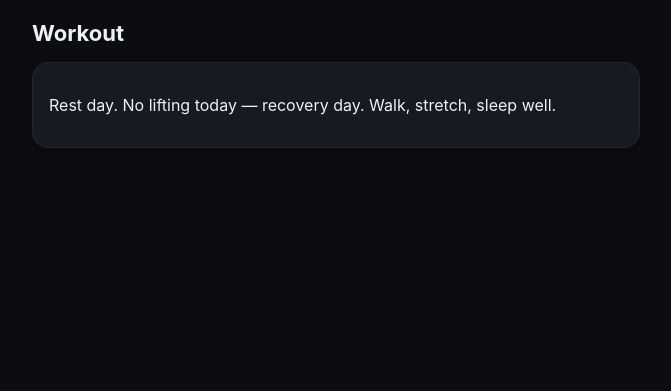
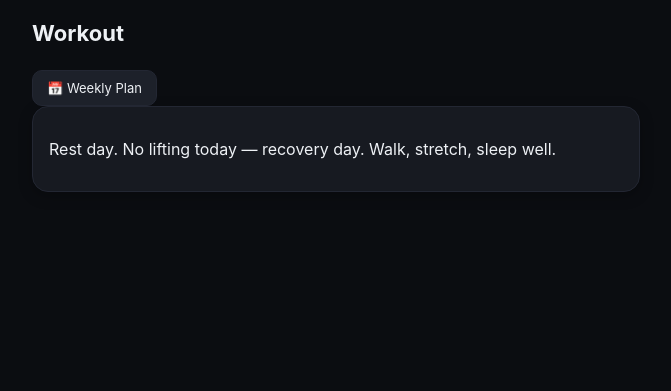
Before and after one commit to SnowShock2017/exodus, a Flask app: page /workouts/ in a window 1280 px wide. Shown: the part 61-452 px from the top of the page, without its empty margins (304-975 px from the left). Run offline with Flask 3, Linux system fonts and the light colour scheme; a user stored in the database is signed in; tables that the repository leaves empty hold one stand-in row (values such as "Sample post").

Commit message:
Add files via upload

```diff
--- a/logic/i18n.py
+++ b/logic/i18n.py
@@ -151,6 +151,7 @@ TRANSLATIONS = {
         "no_active_plan": "You don't have an active plan yet.", "generate_plan": "Generate a plan",
         "empty_training_day": "This is a training day with no exercises added yet — add some from the plan page.",
         "make_rest_day": "Make rest day", "make_training_day": "Make training day", "move_day": "Move",
+        "nav_plan": "Weekly Plan",
         "your_weekly_plan": "Your weekly plan", "generate_new_plan": "Generate a new plan",
         "main_lift": "main lift", "last_time": "last time", "replace_exercise": "Replace exercise",
         "notes": "Notes", "felt_pain": "I felt pain", "log_set": "Log set", "edit": "Edit",
@@ -326,6 +327,7 @@ TRANSLATIONS = {
         "no_active_plan": "Nu ai încă un plan activ.", "generate_plan": "Generează un plan",
         "empty_training_day": "Aceasta este o zi de antrenament fără exerciții adăugate încă — adaugă din pagina planului.",
         "make_rest_day": "Fă zi de odihnă", "make_training_day": "Fă zi de antrenament", "move_day": "Mută",
+        "nav_plan": "Plan Săptămânal",
         "your_weekly_plan": "Planul tău săptămânal", "generate_new_plan": "Generează un plan nou",
         "main_lift": "exercițiu principal", "last_time": "data trecută", "replace_exercise": "Înlocuiește exercițiul",
         "notes": "Note", "felt_pain": "Am simțit durere", "log_set": "Înregistrează seria", "edit": "Editează",
--- a/templates/base.html
+++ b/templates/base.html
@@ -25,6 +25,7 @@
   <nav id="more-menu" class="more-menu">
     <a href="{{ url_for('meals.scanner') }}">📷 {{ t('nav_scanner') }}</a>
     <a href="{{ url_for('meals.shopping_list') }}">🛒 {{ t('nav_shopping') }}</a>
+    <a href="{{ url_for('workouts.plan_view') }}">📅 {{ t('nav_plan') }}</a>
     <a href="{{ url_for('workouts.exercise_library') }}">📖 {{ t('nav_exercise_library') }}</a>
     <a href="{{ url_for('workouts.readiness') }}">🌡️ {{ t('nav_readiness') }}</a>
     <a href="{{ url_for('assistant.index') }}">💬 {{ t('nav_assistant') }}</a>
--- a/templates/workouts/today.html
+++ b/templates/workouts/today.html
@@ -3,6 +3,8 @@
 <h1>{{ t('nav_workout') }}</h1>
 
 {% if phase == 'ramp' %}<p class="badge">{{ t('phase_ramp').replace('{week}', ramp_week|string) }}</p>{% endif %}
+
+<a class="btn-secondary" href="{{ url_for('workouts.plan_view') }}">📅 {{ t('nav_plan') }}</a>
 
 {% if not plan %}
   <section class="card">
```
